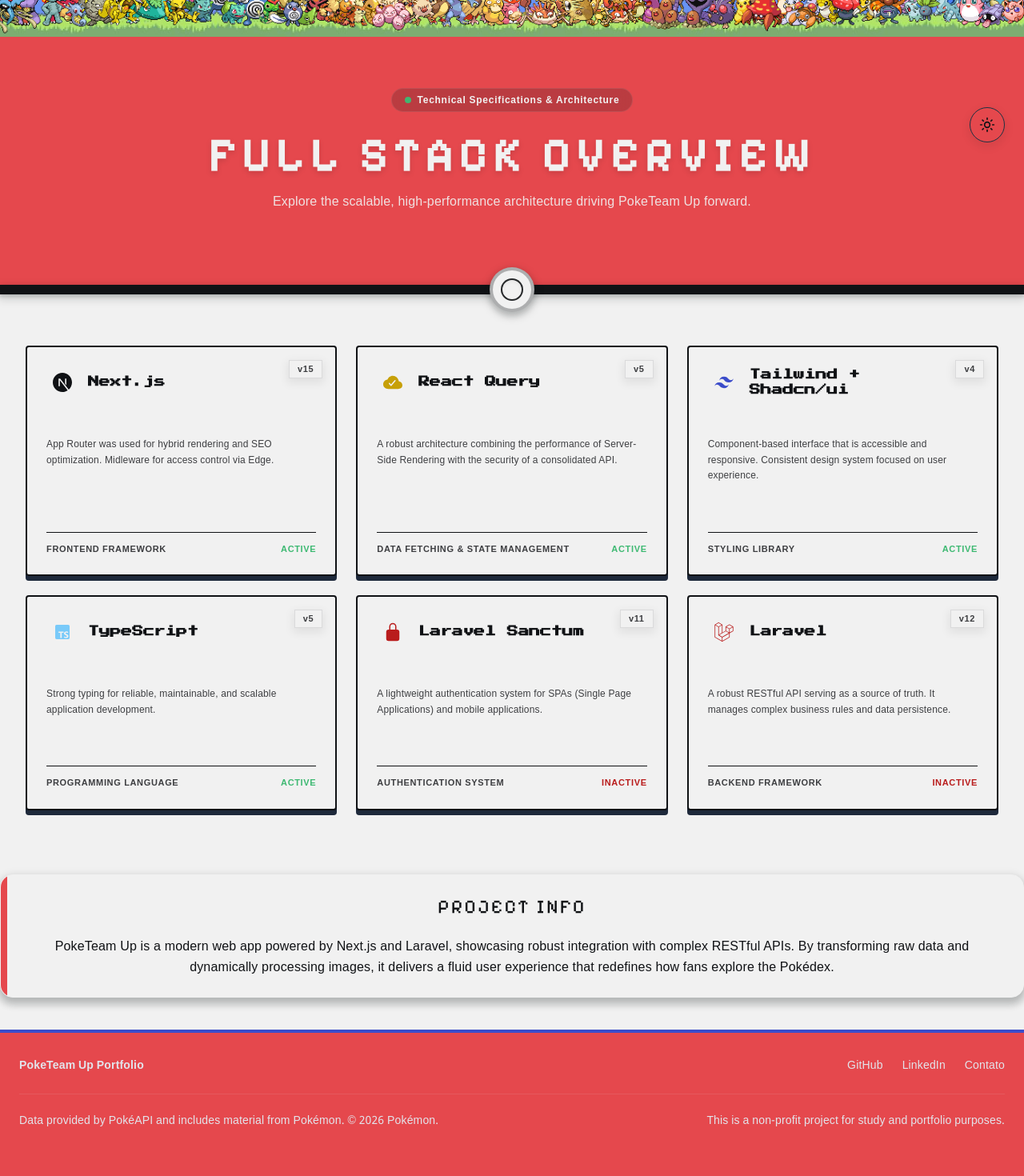
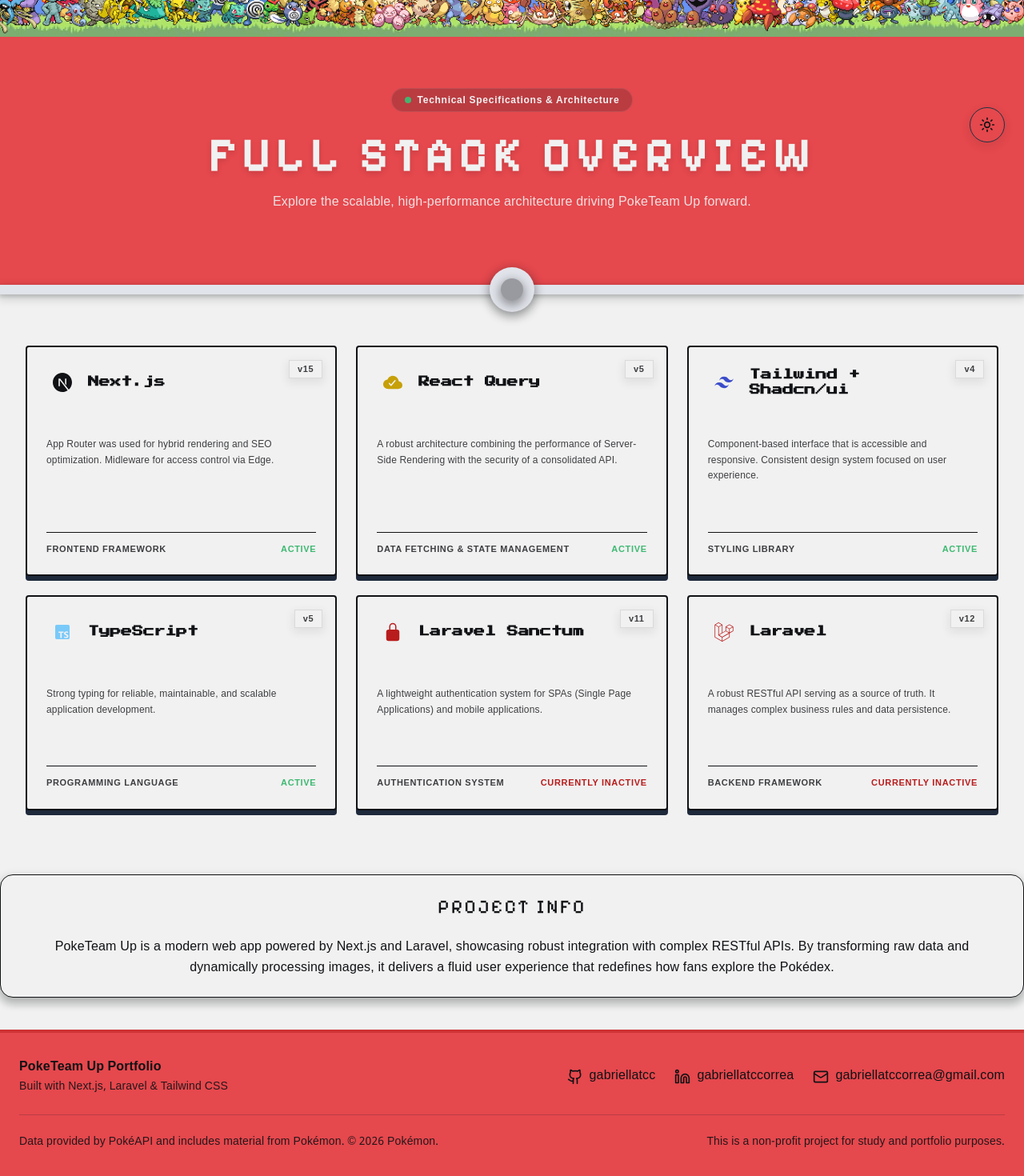
Before and after one commit to gabriellatcc/PokeTeamUp, a Next.js app in the folder frontend/: page / in a window 1280 px wide. Shown: the part 598-2068 px from the top of the page at 80% size. Before the commit the page ends 2042 px from the top, so only its background shows below. Built offline with nearby package versions, Linux system fonts and the light colour scheme.

Commit message:
feat: enhance styling and layout across components, improve theme transition effects

```diff
--- a/frontend/src/app/(routes)/page.tsx
+++ b/frontend/src/app/(routes)/page.tsx
@@ -47,7 +47,7 @@
 
           <div>
             <Button
-              className={`${pixelFont.className} bg-chart-4/90 text-foreground hover:bg-chart-4 transition-all duration-300 px-12 py-7 text-xl font-bold border-2 border-chart-5 h-6 w-60`}
+              className={`${pixelFont.className} bg-chart-4/90 text-foreground hover:bg-chart-4 px-12 py-7 text-xl font-bold border-2 border-chart-5 h-6 w-60`}
               size="lg">
               Try
             </Button>
--- a/frontend/src/app/global.css
+++ b/frontend/src/app/global.css
@@ -1,15 +1,5 @@
 @import "tailwindcss";
 @import "tw-animate-css";
-
-@layer base {
-    * {
-    @apply border-border outline-ring/50;
-  }
-  body {
-    @apply font-sans;
-    @apply bg-background text-foreground;
-  }
-}
 
 @custom-variant dark (&:is(.dark *));
 
@@ -33,7 +23,7 @@
   --border: oklch(0.3059 0.0431 240.9731);
   --input: oklch(0.4838 0.1944 271.1402);
   --ring: oklch(0.4838 0.1944 271.1402);
-  --chart-1: oklch(0.5412 0.2127 24.7912);
+  --chart-1: oklch(55.555% 0.20141 25.369);
   --chart-2: oklch(0.8048 0.1038 235.5211);
   --chart-3: oklch(0.7208 0.1460 90.9919);
   --chart-4: oklch(0.7000 0.1500 154.1857);
@@ -88,7 +78,7 @@
   --border: oklch(0.9276 0.0058 264.5313);
   --input: oklch(0.2086 0.0128 264.2461);
   --ring: oklch(0.5795 0.2024 24.3945);
-  --chart-1: oklch(0.5795 0.2024 24.3945);
+  --chart-1: oklch(26.485% 0.03631 263.672);
   --chart-2: oklch(0.8048 0.1038 235.5211);
   --chart-3: oklch(0.8652 0.1767 90.3665);
   --chart-4: oklch(0.8330 0.1410 154.1857);
@@ -185,8 +175,18 @@
   * {
     @apply border-border outline-ring/50;
   }
+
   body {
     @apply bg-background text-foreground;
     letter-spacing: var(--tracking-normal);
   }
 }
+
+html.theme-transition,
+html.theme-transition *,
+html.theme-transition *::before,
+html.theme-transition *::after {
+  transition-property: background-color, border-color, color, fill, stroke;
+  transition-duration: 300ms;
+  transition-timing-function: ease;
+}
--- a/frontend/src/components/home/project-card.tsx
+++ b/frontend/src/components/home/project-card.tsx
@@ -10,12 +10,7 @@
 
 export const ProjectCard: React.FC = () => {
   return (
-    <Card className="relative max-w-7xl mx-auto gap-3 overflow-hidden rounded-2xl border border-card bg-card py-6 shadow-xl transition-all hover:shadow-2xl">
-      <div
-        className="absolute inset-y-0 left-0 w-2 bg-background"
-        aria-hidden="true"
-      />
-
+    <Card className="relative max-w-7xl mx-auto gap-3 overflow-hidden rounded-2xl border border-foreground bg-card py-6 shadow-xl hover:shadow-2xl">
       <CardHeader className="px-6 text-center sm:px-10">
         <CardTitle
           className={`${pixelFont.className} text-xl font-bold uppercase tracking-widest text-foreground sm:text-2xl`}
--- a/frontend/src/components/home/stack-card.tsx
+++ b/frontend/src/components/home/stack-card.tsx
@@ -22,7 +22,7 @@
       : `var(--color-${iconColorClass.replace(/^text-/, "")})`;
   const [detailText, isActive] = specificDetail ?? [];
   return (
-    <Card className="group relative flex h-full min-w-0 flex-col overflow-hidden rounded-xl border-2 border-foreground bg-card p-6 shadow-[0_6px_0_0_#1e293b] transition-all duration-200 hover:-translate-y-1 hover:shadow-[0_10px_0_0_#1e293b]">
+    <Card className="group relative flex h-full min-w-0 flex-col overflow-hidden rounded-xl border-2 border-foreground bg-card p-6 shadow-[0_6px_0_0_#1e293b] hover:-translate-y-1 hover:shadow-[0_10px_0_0_#1e293b]">
       {version && (
         <span className="absolute top-4 right-4 rounded-md border border-foreground/10 bg-card px-2.5 py-0.5 text-[11px] font-bold tracking-wider text-foreground/80 shadow-xs">
           {version}
@@ -64,7 +64,7 @@
                 isActive ? "text-chart-4" : "text-destructive"
               }`}
             >
-              {isActive ? "Active" : "Inactive"}
+              {isActive ? "Active" : "Currently Inactive"}
             </span>
           </div>
         )}
--- a/frontend/src/components/home/stack-section.tsx
+++ b/frontend/src/components/home/stack-section.tsx
@@ -28,11 +28,9 @@
         </p>
       </div>
 
-      <div className="relative z-10 -mt-1 h-3 w-full bg-foreground shadow-md">
-        <div className="absolute left-1/2 top-1/2 flex h-14 w-14 -translate-x-1/2 -translate-y-1/2 items-center justify-center rounded-full border-4 border-foreground/30 bg-card shadow-lg transition-transform hover:scale-105">
-          <div className="h-7 w-7 rounded-full border-2 border-foreground/90 bg-card shadow-inner flex items-center justify-center">
-            <div className="h-2.5 w-2.5 rounded-full bg-card border border-card" />
-          </div>
+      <div className="relative z-10 -mt-1 h-3 w-full bg-muted shadow-md">
+        <div className="absolute left-1/2 top-1/2 flex h-14 w-14 -translate-x-1/2 -translate-y-1/2 items-center justify-center rounded-full bg-muted shadow-2xl dark:border-card">
+          <div className="h-7 w-7 rounded-full bg-[var(--shadow-color)]/35 shadow-2xl flex items-center justify-center transition-transform hover:scale-130 dark:border-card/90 dark:bg-[var(--shadow-color)]/60"/>
         </div>
       </div>
 
--- a/frontend/src/components/layout/site-footer.tsx
+++ b/frontend/src/components/layout/site-footer.tsx
@@ -2,6 +2,7 @@
 
 import { usePathname } from 'next/navigation';
 import { Noto_Sans_Devanagari } from 'next/font/google';
+import { Github, Linkedin, Mail } from 'lucide-react';
 
 const notoSans = Noto_Sans_Devanagari({
   subsets: ['latin'],
@@ -15,28 +16,31 @@
   }
 
   return (
-    <footer className="relative w-full bg-background py-8 px-6 text-foreground/30 border-t-4 border-secondary">
-      <div className={`${notoSans.className} mx-auto max-w-7xl flex flex-col items-center justify-between gap-6 text-center text-xs text-muted xl:text-sm lg:text-left`}>
-        <div className="w-full flex flex-col lg:flex-row items-center justify-between gap-4 pb-6 border-b border-muted/10">
+   <footer className="relative w-full py-8 px-6 text-foreground border-t-4 border-destructive/50 dark:border-background bg-background dark:bg-chart-1">
+      <div className={`${notoSans.className} mx-auto max-w-7xl flex flex-col items-center justify-between gap-6 text-center text-sm text-foreground xl:text-base lg:text-left`}>
+        <div className="w-full flex flex-col lg:flex-row items-center justify-between gap-4 pb-6 border-b border-foreground/20">
           <div>
-            <p className="font-bold text-muted text-sm">PokeTeam Up Portfolio</p>
-            {/* <p className="text-xs text-muted/60 mt-0.5">Built with Next.js, Laravel & Tailwind CSS</p> */}
+            <p className="font-bold text-foreground text-base">PokeTeam Up Portfolio</p>
+            <p className="text-sm text-foreground/90 mt-0.5">Built with Next.js, Laravel & Tailwind CSS</p>
           </div>
 
-          <div className="flex items-center gap-6 font-medium text-muted">
-            <a href="https://github.com/gabriellatcc" target="_blank" rel="noopener noreferrer" className="hover:text-[color-mix(in_srgb,var(--background)_50%,var(--shadow-color)_80%)] dark:hover:text-chart-2 transition-colors">
-              GitHub
+        <div className="flex flex-wrap items-center gap-6 font-medium text-foreground">
+            <a href="https://github.com/gabriellatcc" target="_blank" rel="noopener noreferrer" className="flex items-center gap-2 hover:text-[color-mix(in_srgb,var(--background)_50%,var(--shadow-color)_80%)] dark:hover:text-chart-2 ">
+                <Github className="w-5 h-5" />
+                gabriellatcc
             </a>
-            <a href="https://www.linkedin.com/in/gabriellatccorrea" target="_blank" rel="noopener noreferrer" className="hover:text-[color-mix(in_srgb,var(--background)_50%,var(--shadow-color)_80%)] dark:hover:text-chart-2 transition-colors">
-              LinkedIn
+            <a href="https://www.linkedin.com/in/gabriellatccorrea" target="_blank" rel="noopener noreferrer" className="flex items-center gap-2 hover:text-[color-mix(in_srgb,var(--background)_50%,var(--shadow-color)_80%)] dark:hover:text-chart-2">
+                <Linkedin className="w-5 h-5" />
+                gabriellatccorrea
             </a>
-            <a href="mailto:gabriellatccorrea@gmail.com" className="hover:text-[color-mix(in_srgb,var(--background)_50%,var(--shadow-color)_80%)] dark:hover:text-chart-2 transition-colors">
-              Contato
+            <a href="mailto:gabriellatccorrea@gmail.com" className="flex items-center gap-2 hover:text-[color-mix(in_srgb,var(--background)_50%,var(--shadow-color)_80%)] dark:hover:text-chart-2 ">
+                <Mail className="w-5 h-5" />
+                gabriellatccorrea@gmail.com
             </a>
-          </div>
+        </div>
         </div>
 
-        <div className="w-full flex flex-col lg:flex-row items-center justify-between gap-4">
+        <div className="w-full flex flex-col lg:flex-row items-center justify-between gap-4 text-foreground/90 text-sm">
           <p>Data provided by PokéAPI and includes material from Pokémon. © 2026 Pokémon.</p>
           <p>This is a non-profit project for study and portfolio purposes.</p>
         </div>
--- a/frontend/src/components/layout/theme-toggle.tsx
+++ b/frontend/src/components/layout/theme-toggle.tsx
@@ -24,8 +24,15 @@
   }, [theme]);
 
   const handleToggle = () => {
+    const html = document.documentElement;
+    html.classList.add("theme-transition");
+
     setRotation((current) => current + 180);
     toggleTheme();
+
+    window.setTimeout(() => {
+      html.classList.remove("theme-transition");
+    }, 1050);
   };
 
   if (!mounted) {
```
